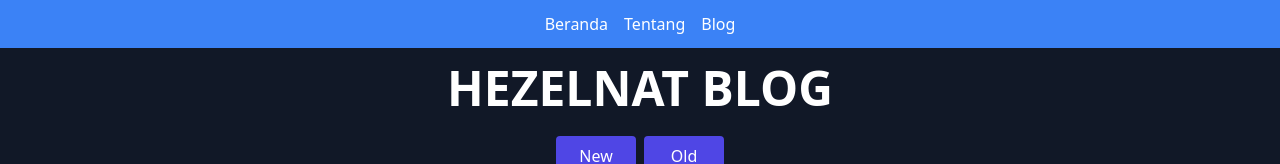
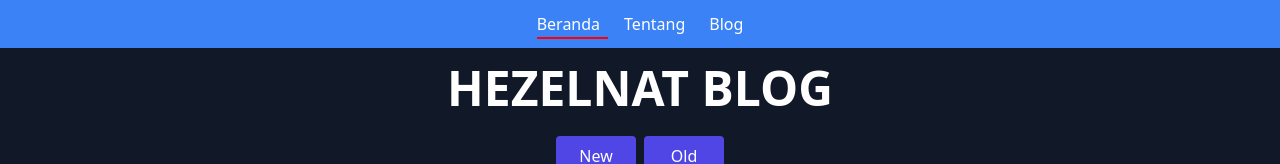
Before and after one commit to Hezelnat30/belajar-react1, a React (Vite) app: page / in a window 1280 px wide. Shown: the top 164 px of the page. Built offline with nearby package versions, Linux system fonts and the light colour scheme.

Commit message:
Navlink style

```diff
--- a/src/layouts/RootLayout.jsx
+++ b/src/layouts/RootLayout.jsx
@@ -1,4 +1,5 @@
-import { Link, Outlet } from "react-router-dom";
+import { NavLink, Outlet } from "react-router-dom";
+import "../styles/style.css";
 
 const Navbar = () => {
   return (
@@ -6,19 +7,28 @@ const Navbar = () => {
       <nav className="bg-blue-500 py-3">
         <ul className="flex justify-center space-x-4">
           <li>
-            <Link to="/" className="text-white hover:text-gray-200">
+            <NavLink
+              to="/"
+              className="text-white relative p-1 hover:text-gray-200"
+            >
               Beranda
-            </Link>
+            </NavLink>
           </li>
           <li>
-            <Link to="/about" className="text-white hover:text-gray-200">
+            <NavLink
+              to="/about"
+              className="text-white relative p-1 hover:text-gray-200"
+            >
               Tentang
-            </Link>
+            </NavLink>
           </li>
           <li>
-            <Link to="/blog" className="text-white hover:text-gray-200">
+            <NavLink
+              to="/blog"
+              className="text-white relative p-1 hover:text-gray-200"
+            >
               Blog
-            </Link>
+            </NavLink>
           </li>
         </ul>
       </nav>
--- /dev/null
+++ b/src/styles/style.css
@@ -0,0 +1,9 @@
+.active::before {
+  content: "";
+  color: white;
+  position: absolute;
+  width: 100%;
+  height: 2.4px;
+  background-color: red;
+  bottom: 0;
+}
```
